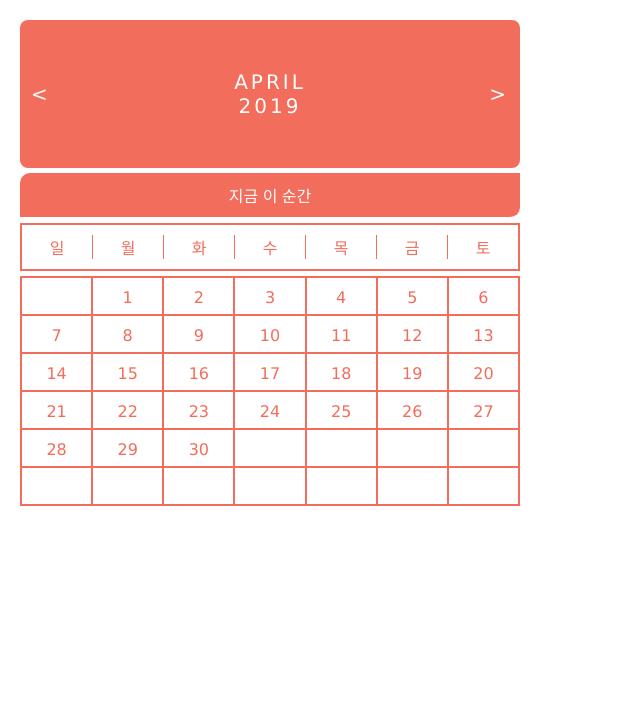
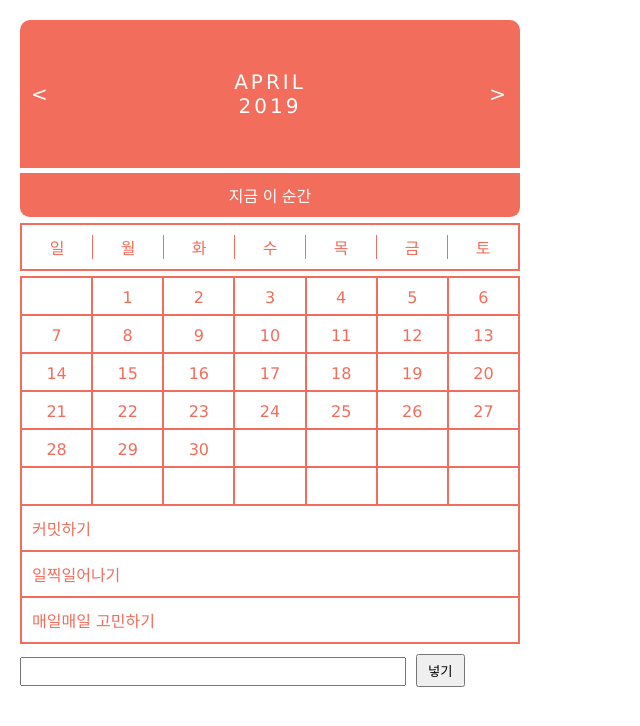
Before and after one commit to kimbeomgyu/belendar, a React (Create React App) app: page / in a window 1280 px wide. Shown: the top 726 px of the page, without its empty margins (0-640 px from the left). Built offline with nearby package versions, Linux system fonts and the light colour scheme.

Commit message:
할일 목록 기초모양 제작

```diff
--- a/src/App.css
+++ b/src/App.css
@@ -16,27 +16,28 @@ body {
   padding: 10px;
 }
 
+/* Calendar */
 .Calendar {
   width: 500px;
   display: flex;
   flex-direction: column;
 }
 
-/* class */
 .month {
   width: 100%;
   padding: 50px 0px;
   margin-bottom: 5px;
-  border-radius: 8px;
+  border-radius: 10px 10px 0px 0px;
   display: flex;
   flex-direction: column;
   background-color: #f26d5b;
 }
+
 .now {
   border: 0;
   font-size: 1rem;
   padding: 10px 0px;
-  border-radius: 10px 0px;
+  border-radius: 0px 0px 10px 10px;
   border-bottom: solid 1px #fff;
   color: #fff;
   background-color: #f26d5b;
@@ -124,3 +125,30 @@ body {
   flex: 10;
   text-align: center;
 }
+
+/* TodoList */
+.todo {
+  width: 500px;
+  margin: 0;
+  padding: 0;
+}
+.todo ul {
+  margin: 0;
+  padding: 0;
+}
+.todo ul li {
+  margin: 0;
+  padding: 10px;
+  color: #f26d5b;
+  border-left: 2px solid #f26d5b;
+  border-right: 2px solid #f26d5b;
+  border-bottom: 2px solid #f26d5b;
+}
+.todo input {
+  margin: 10px 0px;
+  padding: 5px 200px 5px 5px;
+}
+.todo button {
+  margin: 10px;
+  padding: 5px 10px;
+}
--- a/src/App.tsx
+++ b/src/App.tsx
@@ -2,12 +2,14 @@ import * as React from 'react';
 import { Component } from 'react';
 import './App.css';
 import Calendar from './Calendar';
+import Todo from './Todo';
 
 class App extends Component {
   render() {
     return (
       <div className="App">
         <Calendar />
+        <Todo />
       </div>
     );
   }
--- /dev/null
+++ b/src/Todo.tsx
@@ -0,0 +1,32 @@
+import * as React from 'react';
+import { useState } from 'react';
+import './App.css';
+
+const Todo = () => {
+  const [todoList, setTodoList] = useState([
+    '커밋하기',
+    '일찍일어나기',
+    '매일매일 고민하기'
+  ]);
+  const [text, setText] = useState('');
+
+  function pushText() {
+    const set = todoList.slice();
+    set.push(text);
+    setTodoList(set);
+  }
+
+  return (
+    <div className="todo">
+      <ul>
+        {todoList.map((el: string) => (
+          <li key={el + 'text'} children={el} />
+        ))}
+      </ul>
+      <input type="text" onChange={e => setText(e.target.value)} />
+      <button onClick={pushText} children="넣기" />
+    </div>
+  );
+};
+
+export default Todo;
```
